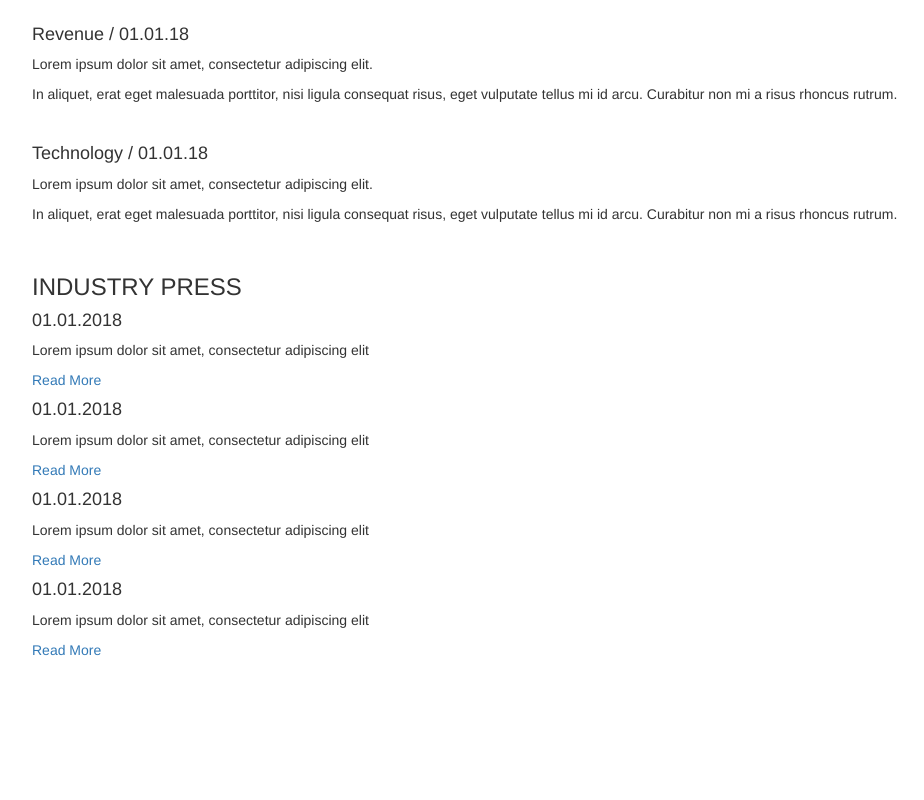
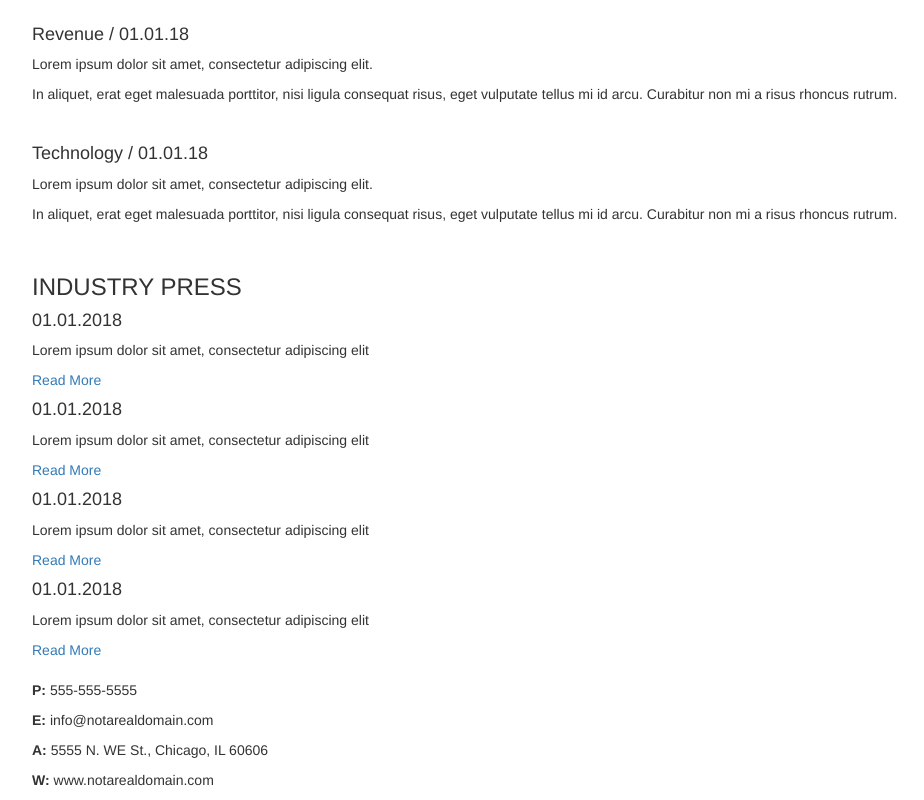
Before and after one commit to kevingilfether/WorldWebsiteTemplate, a plain HTML site: page WorldWebsiteTemplate/Index.html in a window 1280 px wide. Shown: the part 1179-1979 px from the top of the page, without its empty margins (38-962 px from the left). Before the commit the page ends 1839 px from the top, so only its background shows below. Drawn offline with nearby package versions, Linux system fonts and the light colour scheme.

Commit message:
Started footer, put in spacing

```diff
--- a/WorldWebsiteTemplate/Index.html
+++ b/WorldWebsiteTemplate/Index.html
@@ -95,7 +95,17 @@
             <p>Lorem ipsum dolor sit amet, consectetur adipiscing elit</p>
             <a href="https://www.youtube.com/watch?v=rTVjnBo96Ug">Read More</a>
         </div>
+        <br/>
+        <!--footer-->
+        <div class="row">
+            <div class="col-md-8 col-sm-8 col-xs-8">
+                <p><strong>P: </strong>555-555-5555</p>
+                <p><strong>E: </strong>info@notarealdomain.com</p>
+                <p><strong>A: </strong>5555 N. WE St., Chicago, IL 60606</p>
+                <p><strong>W: </strong>www.notarealdomain.com</p>
 
+            </div>
+        </div>
     </div>
 </body>
 </html>
```
